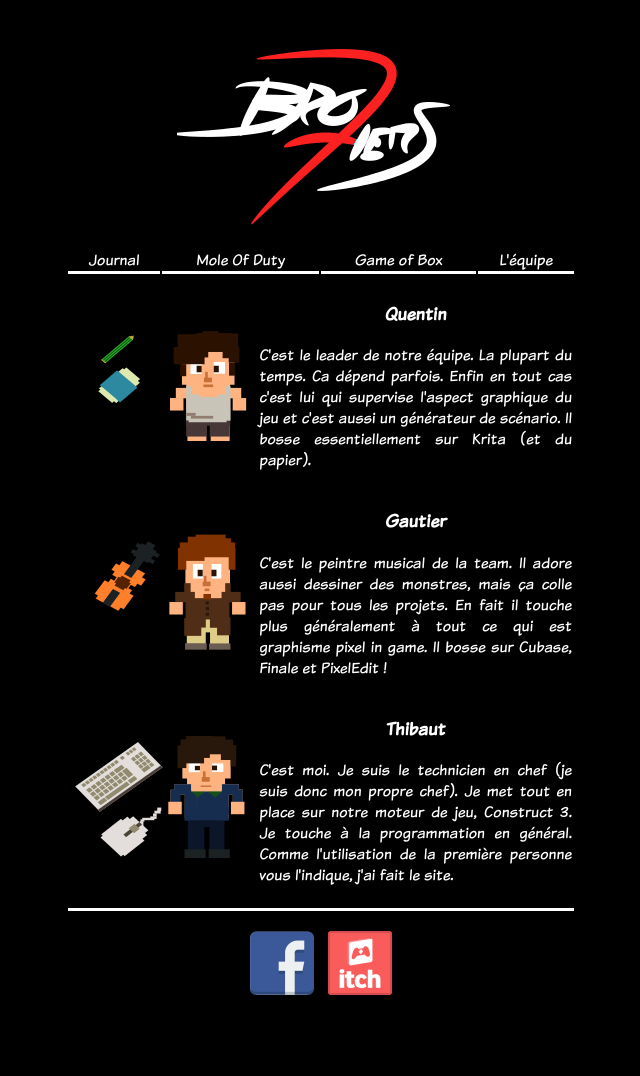
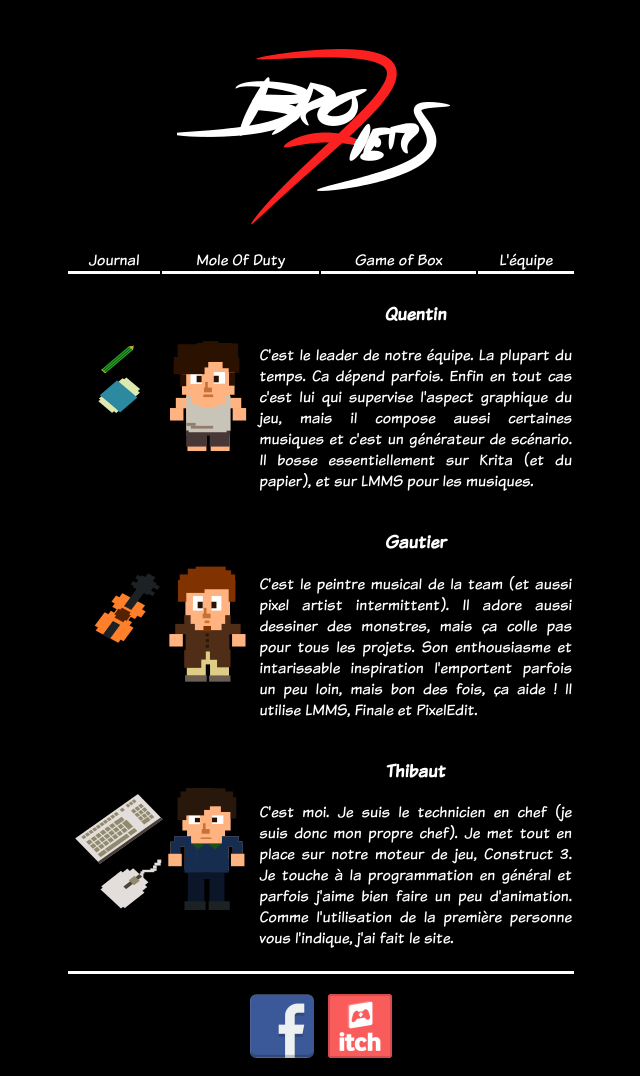
Before and after one commit to Thibeylard/bro7hers.com, a PHP site: page /team.php in a window 1280 px wide. Shown: the whole page, without its empty margins (319-959 px from the left). Before the commit the page ends 995 px from the top, so only its background shows below. Run offline with PHP 8.4, Linux system fonts and the light colour scheme; data that the repository does not hold is empty.

Commit message:
Minor adjustments

```diff
--- a/css/main.css
+++ b/css/main.css
@@ -49,6 +49,7 @@ header a:visited, header a:hover, header a{
 .gameSection{
   text-align: center;
 }
+
 .gameSection p{
   display: inline-block;
   width:40%;
@@ -81,3 +82,10 @@ footer img{
     margin: 5px;
     margin-top:20px;
 }
+
+footer img:hover{
+    width: 70px;
+    height:70px;
+    margin: 2px;
+    margin-top:15px;
+}
--- a/moleOfDuty.php
+++ b/moleOfDuty.php
@@ -14,7 +14,7 @@
         Le jeu ? Incarnez un Commando de Taupe dans un jeu de puzzle et de rapidité pour défaire votre pire ennemi, Mr Mecha, le fermier sans scrupules.
       </p>
       </br>
-      <iframe src="https://itch.io/embed-upload/1796782?color=061e06" allowfullscreen="" width="640" height="500" frameborder="0"></iframe>
+      <iframe src="https://itch.io/embed-upload/1796782?color=0e980e" allowfullscreen="" width="640" height="500" frameborder="0"></iframe>
     </section>
     <?php include("includes/footer.php");?>
 
--- a/team.php
+++ b/team.php
@@ -23,7 +23,8 @@
               <h3>Quentin</h3>
               <p>
                 C'est le leader de notre équipe. La plupart du temps. Ca dépend parfois. Enfin en tout cas c'est lui
-                qui supervise l'aspect graphique du jeu et c'est aussi un générateur de scénario. Il bosse essentiellement sur Krita (et du papier).
+                qui supervise l'aspect graphique du jeu, mais il compose aussi certaines musiques et c'est un générateur de scénario.
+                Il bosse essentiellement sur Krita (et du papier), et sur LMMS pour les musiques.
               </p>
           </td>
           <td>
@@ -38,8 +39,8 @@
           <td>
             <h3>Gautier</h3>
             <p>
-              C'est le peintre musical de la team. Il adore aussi dessiner des monstres, mais ça colle pas pour tous les projets.
-              En fait il touche plus généralement à tout ce qui est graphisme pixel in game. Il bosse sur Cubase, Finale et PixelEdit !
+              C'est le peintre musical de la team (et aussi pixel artist intermittent). Il adore aussi dessiner des monstres, mais ça colle pas pour tous les projets.
+              Son enthousiasme et intarissable inspiration l'emportent parfois un peu loin, mais bon des fois, ça aide ! Il utilise LMMS, Finale et PixelEdit.
             </p>
           </td>
           <td>
@@ -55,7 +56,7 @@
             <h3>Thibaut</h3>
             <p>
               C'est moi. Je suis le technicien en chef (je suis donc mon propre chef). Je met tout en place sur notre moteur
-              de jeu, Construct 3. Je touche à la programmation en général. Comme l'utilisation de la première personne vous l'indique,
+              de jeu, Construct 3. Je touche à la programmation en général et parfois j'aime bien faire un peu d'animation. Comme l'utilisation de la première personne vous l'indique,
               j'ai fait le site.
             </p>
           </td>
```
Also changed, not shown: img/gameOfBoxImg.png (deleted), img/moleImg.jpg (deleted).
